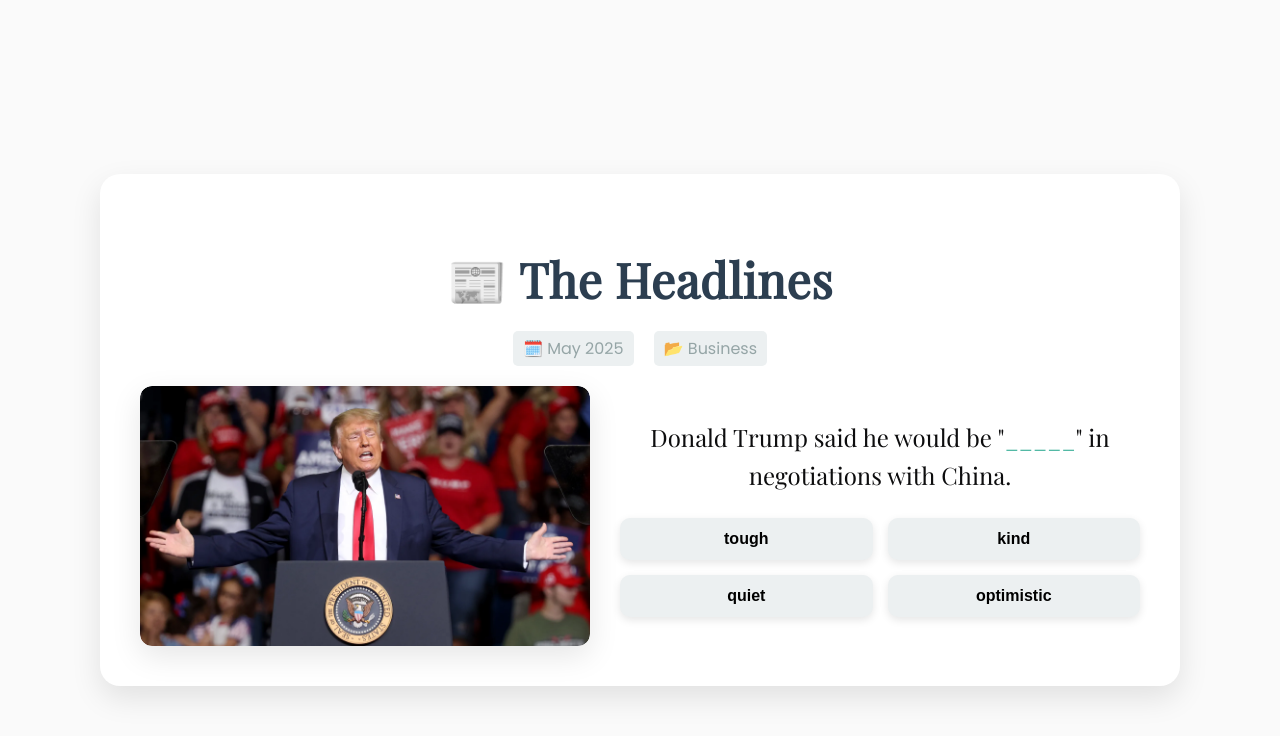
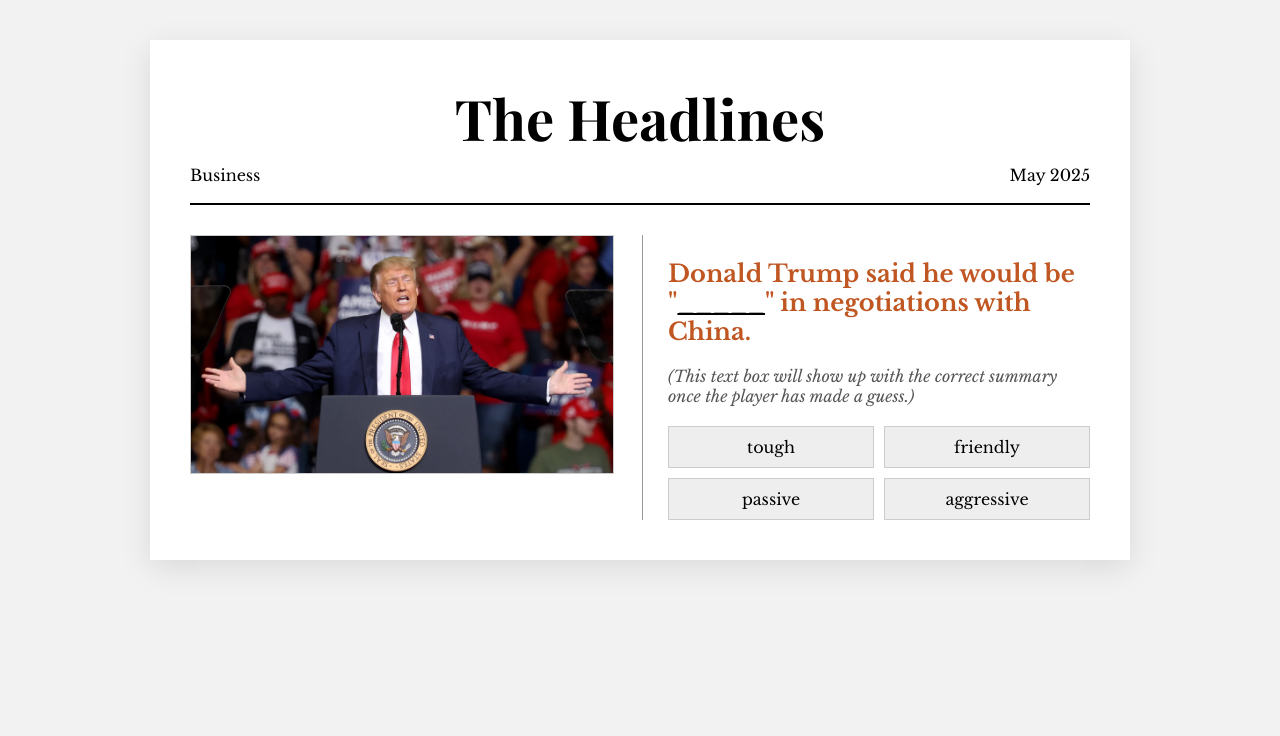
Before and after one commit to Kalmeshwar27/headlines, a plain HTML site: page index.html in a window 1280 px wide. Drawn offline with nearby package versions, Linux system fonts and the light colour scheme.

Commit message:
Initial commit: Headline game with newspaper interface

```diff
--- a/index.html
+++ b/index.html
@@ -1,35 +1,35 @@
 <!DOCTYPE html>
 <html lang="en">
 <head>
-  <meta charset="UTF-8">
-  <meta name="viewport" content="width=device-width, initial-scale=1.0">
-  <title>Headliner Game</title>
-  <link href="https://fonts.googleapis.com/css2?family=Poppins:wght@400;500;600&display=swap" rel="stylesheet">
-  <link rel="stylesheet" href="style.css">
-  <link href="https://fonts.googleapis.com/css2?family=Playfair+Display&display=swap" rel="stylesheet">
-
+  <meta charset="UTF-8" />
+  <meta name="viewport" content="width=device-width, initial-scale=1.0"/>
+  <title>The Headlines</title>
+  <link href="https://fonts.googleapis.com/css2?family=Playfair+Display:wght@400;700&family=Libre+Baskerville:ital,wght@0,400;0,700;1,400&display=swap" rel="stylesheet"/>
+  <link rel="stylesheet" href="style.css"/>
 </head>
 <body>
-  <div class="container">
-    <h1>📰 The Headlines</h1>
-    <div class="card">
+  <div class="newspaper">
+    <header>
+      <h1>The Headlines</h1>
       <div class="meta">
-        <span>🗓️ May 2025</span>
-        <span>📂 Business</span>
+        <span>Business</span>
+        <span>May 2025</span>
       </div>
-      <div class="card-content">
-        <div class="image">
-          <img src="images/trump-speech.jpg" alt="Trump Speech">
-        </div>
-        <div class="news">
-          <p id="headline">
-            Donald Trump said he would be "<span id="blank">_____</span>" in negotiations with China.
-          </p>
-          <div class="options"></div>
-          <div id="result" class="result"></div>
-        </div>
+      <hr class="divider" />
+    </header>
+
+    <main class="article">
+      <div class="image-section">
+        <img src="images/trump-speech.jpg" alt="Trump Speech">
       </div>
-    </div>
+      <div class="text-section">
+        <p class="headline">
+          Donald Trump said he would be "<span id="blank">_____</span>" in negotiations with China.
+        </p>
+        <p id="result" class="summary">(This text box will show up with the correct summary once the player has made a guess.)</p>
+        <div class="options"></div>
+      </div>
+    </main>
   </div>
   <script src="script.js"></script>
 </body>
--- a/script.js
+++ b/script.js
@@ -1,37 +1,42 @@
-const headline = {
-  text: 'Donald Trump said he would be "very _____" in negotiations with China.',
-  correctAnswer: "tough",
-  options: ["tough", "kind", "quiet", "optimistic"],
-};
+// Sample data for headline
+const correctAnswer = "tough";
+const options = ["tough", "friendly", "passive", "aggressive"];
 
+// DOM references
+const optionsContainer = document.querySelector(".options");
+const result = document.getElementById("result");
 const blank = document.getElementById("blank");
-const optionsDiv = document.querySelector(".options");
-const resultDiv = document.getElementById("result");
 
-// Populate the options dynamically
-headline.options.forEach(option => {
-  const btn = document.createElement("button");
-  btn.innerText = option;
-  btn.className = "option";
-  btn.onclick = () => handleAnswer(btn, option);
-  optionsDiv.appendChild(btn);
+// Render options
+options.forEach(option => {
+  const button = document.createElement("button");
+  button.classList.add("option");
+  button.innerText = option;
+  button.addEventListener("click", () => handleAnswer(option, button));
+  optionsContainer.appendChild(button);
 });
 
-function handleAnswer(button, selected) {
-  const allButtons = document.querySelectorAll(".option");
-  allButtons.forEach(btn => btn.disabled = true); // lock options
+// Handle answer selection
+function handleAnswer(selected, button) {
+  // Disable all buttons after selection
+  document.querySelectorAll(".option").forEach(btn => {
+    btn.disabled = true;
+    btn.style.opacity = 0.6;
+  });
 
-  if (selected === headline.correctAnswer) {
-    button.classList.add("correct");
-    blank.innerText = selected;
-    blank.style.color = "#48bb78"; // Green for correct answer
-    resultDiv.innerHTML = "✅ Correct!";
-    resultDiv.style.color = "#48bb78";
+  // Fill in the blank
+  blank.innerText = selected;
+
+  // Show result
+  if (selected === correctAnswer) {
+    result.innerText = "Correct! Donald Trump said he would be 'tough' in negotiations with China.";
+    result.style.color = "green";
+    button.style.backgroundColor = "#2f855a";
+    button.style.color = "white";
   } else {
-    button.classList.add("wrong");
-    blank.innerText = selected;
-    blank.style.color = "#f56565"; // Red for wrong answer
-    resultDiv.innerHTML = `❌ Wrong! Correct answer is "${headline.correctAnswer}"`;
-    resultDiv.style.color = "#f56565";
+    result.innerText = `Wrong. The correct word was "tough".`;
+    result.style.color = "red";
+    button.style.backgroundColor = "#c53030";
+    button.style.color = "white";
   }
 }
--- a/style.css
+++ b/style.css
@@ -1,150 +1,97 @@
-/* General Body Style */
 body {
   margin: 0;
-  font-family: 'Poppins', sans-serif;
-  background-color: #fafafa; /* Light gray background for a clean look */
+  padding: 40px;
+  font-family: 'Libre Baskerville', serif;
+  background-color: #f2f2f2;
   display: flex;
-  justify-content: center;
-  align-items: center;
-  height: 100vh;
-  padding: 30px;
-}
-
-.container {
-  width: 100%;
-  max-width: 1000px;
-  background: #ffffff; /* White background for a clean, modern look */
-  border-radius: 20px;
-  box-shadow: 0 12px 30px rgba(0, 0, 0, 0.1);
-  padding: 40px;
-  text-align: center;
-}
-
-h1 {
-  color: #333;
-  font-size: 2.8rem;
-  margin-bottom: 20px;
-  font-weight: 600;
-  letter-spacing: 1px;
-}
-
-.card {
-  display: flex;
-  flex-direction: column;
-  gap: 20px;
-}
-
-.card-content {
-  display: flex;
-  gap: 30px;
-  flex-wrap: wrap;
-  justify-content: space-between;
-}
-
-.image {
-  flex: 0 0 45%;
-  border-radius: 12px;
-  overflow: hidden;
-  box-shadow: 0 10px 30px rgba(0, 0, 0, 0.1);
-}
-
-.image img {
-  width: 100%;
-  height: 100%;
-  object-fit: cover;
-  border-radius: 12px;
-}
-
-.news {
-  flex: 1;
-  display: flex;
-  flex-direction: column;
   justify-content: center;
 }
 
-/* Apply to all h1 tags */
-h1 {
-  font-family: 'Playfair Display', serif;
-  font-weight: 700; /* Bold */
-  font-size: 3rem;  /* Customize size */
-  letter-spacing: 0.5px; /* Adjust letter spacing */
-  color: #2c3e50; /* Darker text for a strong presence */
+.newspaper {
+  background: #ffffff;
+  padding: 40px;
+  max-width: 900px;
+  width: 100%;
+  box-shadow: 0 8px 30px rgba(0, 0, 0, 0.1);
 }
 
-/* Apply to all h2 tags */
-h2 {
+header h1 {
   font-family: 'Playfair Display', serif;
-  font-weight: 600;
-  font-size: 5.5rem;
-  color: #3498db; /* Bright blue for a dynamic look */
-}
-
-/* Apply to paragraphs */
-p {
-  font-family: 'Playfair Display', serif;
-  font-weight: 400;
-  font-size: 1.5rem;
-  line-height: 1.6;
-  color: #0d0d0e; /* Lighter gray for readability */
-}
-
-#headline span {
-  color: #16a085; /* Fresh green for the blank space */
-}
-
-.options {
-  display: grid;
-  grid-template-columns: repeat(2, 1fr);
-  gap: 15px;
-}
-
-button.option {
-  padding: 12px;
-  font-size: 1rem;
-  font-weight: 600;
-  border: none;
-  border-radius: 10px;
-  background-color: #ecf0f1; /* Light background for buttons */
-  cursor: pointer;
-  transition: all 0.3s ease;
-  box-shadow: 0 3px 8px rgba(0, 0, 0, 0.1);
-}
-
-button.option:hover {
-  background-color: #bdc3c7; /* Slightly darker on hover for interaction */
-  transform: translateY(-3px);
-}
-
-button.correct {
-  background-color: #27ae60; /* Green for correct answers */
-  color: white;
-  box-shadow: 0 3px 10px rgba(39, 174, 96, 0.4);
-}
-
-button.wrong {
-  background-color: #e74c3c; /* Red for wrong answers */
-  color: white;
-  box-shadow: 0 3px 10px rgba(231, 76, 60, 0.4);
-}
-
-.result {
-  margin-top: 20px;
-  font-size: 1.1rem;
-  font-weight: 600;
-  color: #333;
+  font-size: 3.5rem;
   text-align: center;
+  margin: 0;
 }
 
 .meta {
   display: flex;
-  justify-content: center;
-  gap: 20px;
+  justify-content: space-between;
+  font-family: 'Libre Baskerville', serif;
   font-size: 1rem;
-  color: #95a5a6; /* Lighter gray for metadata */
+  padding: 10px 0;
 }
 
-.meta span {
-  padding: 5px 10px;
-  border-radius: 5px;
-  background-color: #ecf0f1; /* Light background for metadata */
+.divider {
+  border: none;
+  border-top: 2px solid #000;
+  margin-bottom: 30px;
 }
+
+.article {
+  display: flex;
+  gap: 30px;
+}
+
+.image-section {
+  flex: 1;
+}
+
+.image-section img {
+  width: 100%;
+  height: auto;
+  border: 1px solid #ccc;
+}
+
+.text-section {
+  flex: 1;
+  border-left: 1px solid #999;
+  padding-left: 25px;
+}
+
+.headline {
+  font-size: 1.5rem;
+  font-weight: bold;
+  color: #c05621;
+  margin-bottom: 20px;
+}
+
+#blank {
+  text-decoration: underline;
+  color: #000;
+}
+
+.summary {
+  font-style: italic;
+  font-size: 1rem;
+  color: #555;
+}
+
+.options {
+  margin-top: 20px;
+  display: grid;
+  grid-template-columns: repeat(2, 1fr);
+  gap: 10px;
+}
+
+button.option {
+  padding: 10px 15px;
+  font-family: 'Libre Baskerville', serif;
+  font-size: 1rem;
+  border: 1px solid #ccc;
+  background-color: #eee;
+  cursor: pointer;
+  transition: all 0.2s ease-in-out;
+}
+
+button.option:hover {
+  background-color: #ddd;
+}
```
